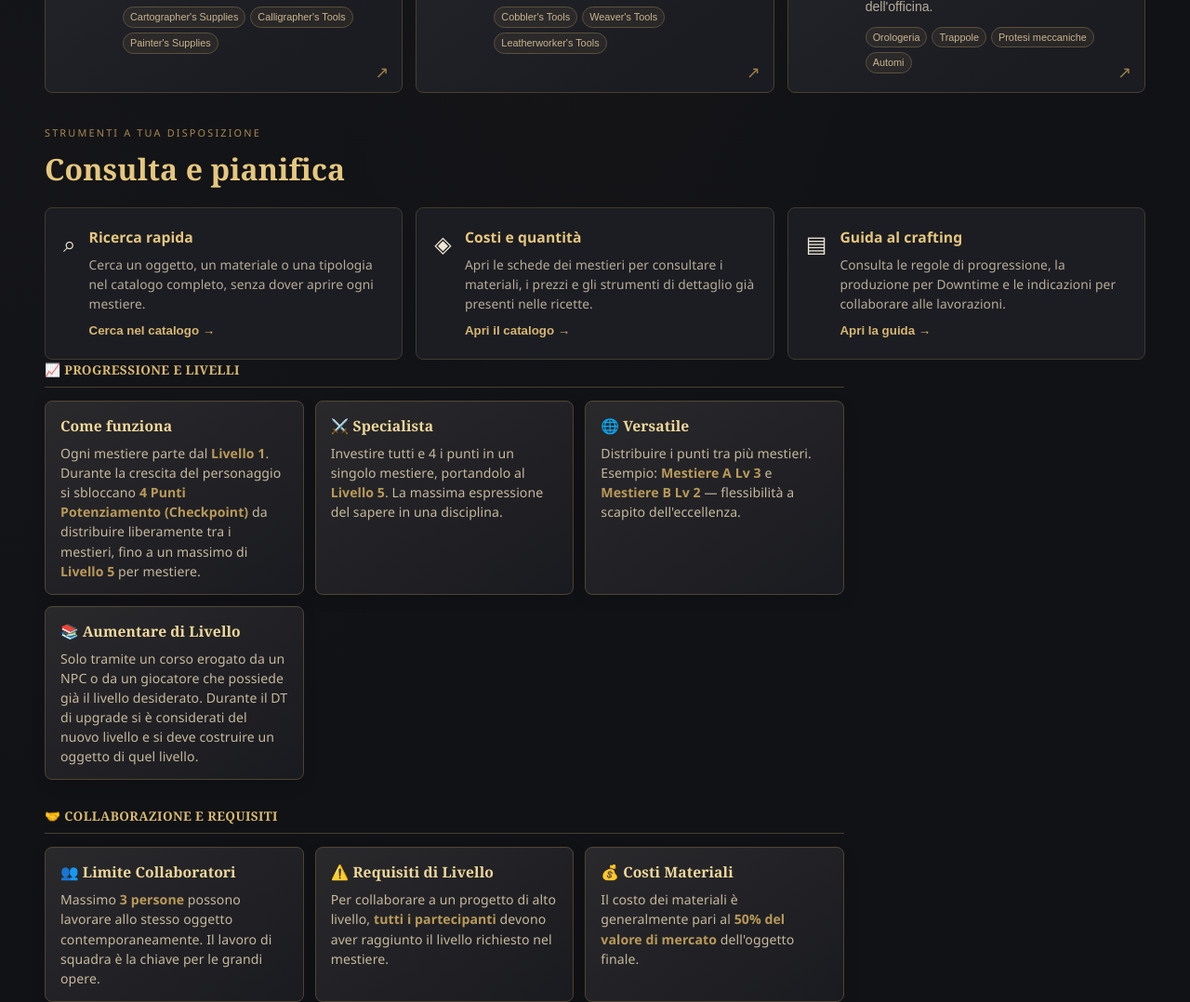
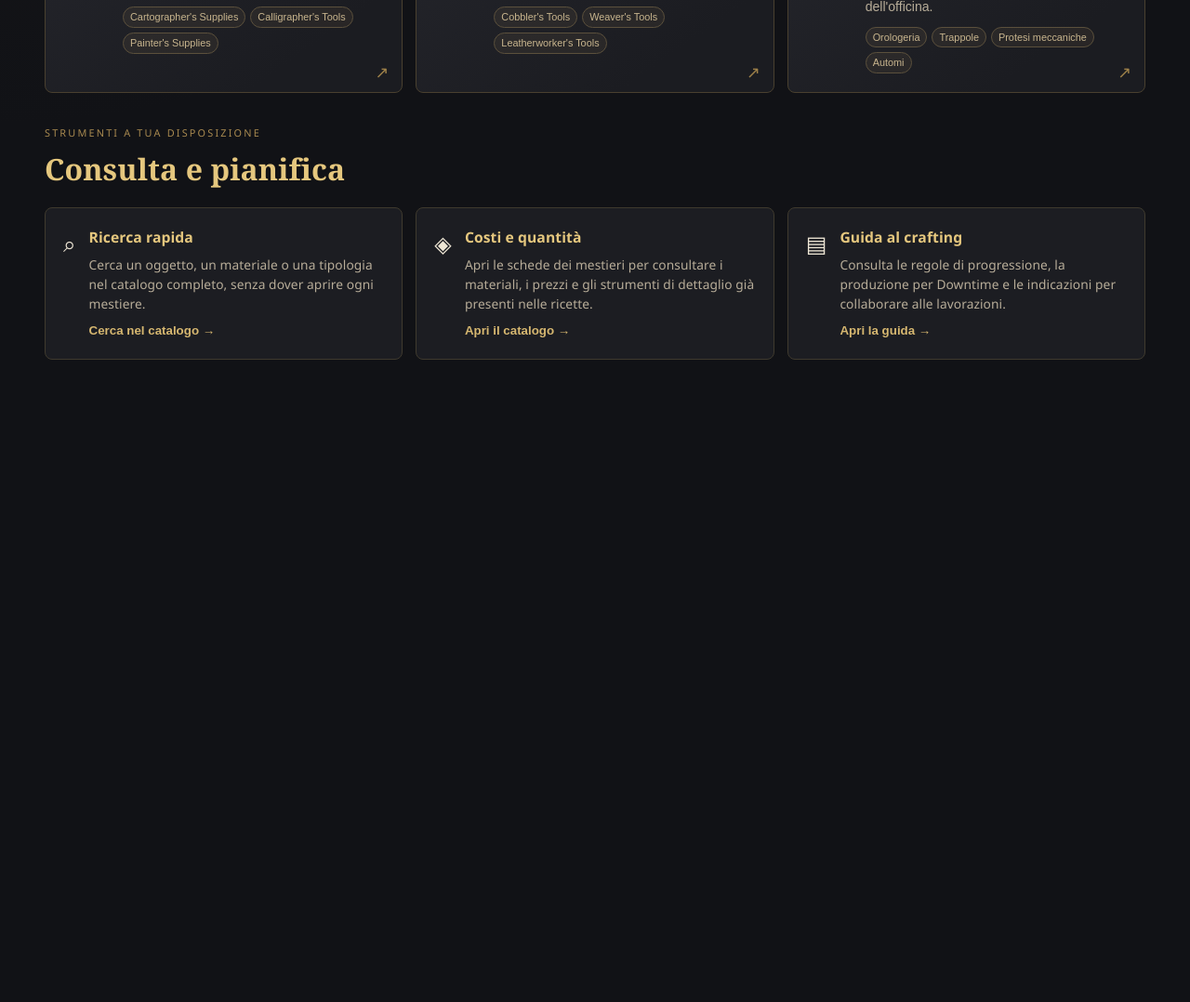
Before and after one commit to DarkLionMoon/Mestieri-arcamis-test, a plain HTML site: page index.html in a window 1280 px wide. Shown: the part 1275-2353 px from the top of the page at 93% size. After the commit the page ends 1726 px from the top, so only its background shows below. Drawn offline with Linux system fonts and the light colour scheme.

Commit message:
Remove progression and collaboration sections from homepage

```diff
--- a/index.html
+++ b/index.html
@@ -3079,8 +3079,10 @@ function renderHome() {
   // Recupera le sezioni della vecchia homepage/guida senza duplicare la griglia dei mestieri, già presente sopra.
   const guidaStorica = renderGuide()
     .replace(/<div class="guide-hero">[\s\S]*?<\/div>\s*/, '')
+    .replace(/<div class="guide-section">\s*<h3>📈 Progressione e Livelli<\/h3>[\s\S]*?(?=<div class="guide-section">)/, '')
     .replace(/<div class="guide-section">\s*<h3>⏱️ Tabella Produzione Downtime<\/h3>[\s\S]*?(?=<div class="guide-section">)/, '')
-    .replace(/<div class="guide-section">\s*<h3>🏗️ I Mestieri Disponibili<\/h3>[\s\S]*?(?=<div class="guide-section">)/, '');
+    .replace(/<div class="guide-section">\s*<h3>🏗️ I Mestieri Disponibili<\/h3>[\s\S]*?(?=<div class="guide-section">)/, '')
+    .replace(/<div class="guide-section">\s*<h3>🤝 Collaborazione e Requisiti<\/h3>[\s\S]*?(?=<\/div>\s*<\/div>\s*$)/, '');
   const strumentiPerMestiere = {
     alchimista: ["Alchemist's Supplies", "Herbalism Kit", "Poisoner's Kit"],
     oste: ["Brewer's Supplies", "Cook's Utensils"],
```
